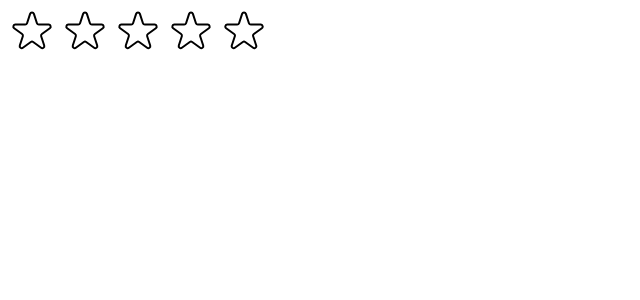
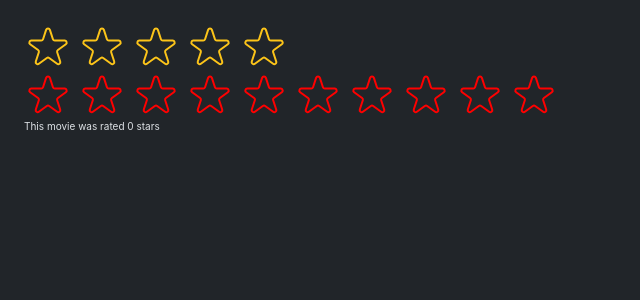
Before and after one commit to sidhantrajput1/UsePopCorn, a React (Vite) app: page / in a window 1280 px wide. Shown: the top 300 px of the page, without its empty margins (0-640 px from the left). Built offline with nearby package versions, Linux system fonts and the light colour scheme.

Commit message:
StarRating:

```diff
--- a/src/StarRating.jsx
+++ b/src/StarRating.jsx
@@ -1,5 +1,6 @@
 /* eslint-disable react/prop-types */
 import { useState } from "react";
+import PropTypes from 'prop-types'
 
 const containerStyle = {
   display: "flex",
@@ -9,51 +10,77 @@
 
 const starContainerStyle = {
   display: "flex",
-  // alignItems: 'center',
-  gap: "5px",
+  gap: "6px",
 };
 
-const textStyle = {
-  lineHeight: "1",
-  margin: "0",
+StarRating.propTypes = {
+  maxRating: PropTypes.number,
+  defaultRating: PropTypes.number,
+  color: PropTypes.string,
+  size: PropTypes.number,
+  messages: PropTypes.array,
+  className: PropTypes.string,
+  onSetRating: PropTypes.func,
 };
 
+
 // eslint-disable-next-line react/prop-types
-export default function StarRating({ maxRating }) {
-  const [rating, setRating] = useState(0);
+export default function StarRating({
+  maxRating = 5,
+  color = "#fcc419",
+  size = 48,
+  className = "",
+  messages = [],
+  defaultRating = 0,
+  onSetRating,
+}) {
+  const [rating, setRating] = useState(defaultRating);
   const [tempRating, setTempRating] = useState(0);
 
   function handleRating(rating) {
     setRating(rating);
+    onSetRating(rating)
   }
 
+  const textStyle = {
+    lineHeight: "1",
+    margin: "0",
+    color,
+    fontSize: `${size / 1.5}px`,
+  };
+
   return (
-    <div style={containerStyle}>
+    <div style={containerStyle} className={className}>
       <div style={starContainerStyle}>
         {Array.from({ length: maxRating }, (_, i) => (
           <Star
             key={i}
             onRate={() => handleRating(i + 1)}
-            full={tempRating ? tempRating >= i + 1 :  rating >= i + 1}
-            onHoverIn={() => setTempRating(i+1)}
+            full={tempRating ? tempRating >= i + 1 : rating >= i + 1}
+            onHoverIn={() => setTempRating(i + 1)}
             onHoverOut={() => setTempRating(0)}
+            color={color}
+            size={size}
           />
         ))}
       </div>
-      <p style={textStyle}>{tempRating || " "}</p>
+      <p style={textStyle}>
+        {messages.length === maxRating
+          ? messages[tempRating ? tempRating - 1 : rating - 1]
+          : tempRating || rating || ""}
+      </p>
     </div>
   );
 }
 
-const starStyle = {
-  width: "48px",
-  height: "48px",
-  display: "flex",
-  cursor: "pointer",
-  color: "black",
-};
+function Star({ onRate, full, onHoverIn, onHoverOut, color, size }) {
+  const starStyle = {
+    width: `${size}px`,
+    height: `${size}px`,
+    display: "flex",
+    cursor: "pointer",
+  };
 
-function Star({ onRate, full, onHoverIn, onHoverOut }) {
   return (
     <span
       role="button"
@@ -65,9 +92,9 @@
       {full ? (
         <svg
           xmlns="http://www.w3.org/2000/svg"
-          fill="#000"
+          fill={color}
           viewBox="0 0 24 24"
-          stroke="#000"
+          stroke={color}
         >
           <path
             strokeLinecap="round"
@@ -81,7 +108,7 @@
           xmlns="http://www.w3.org/2000/svg"
           fill="none"
           viewBox="0 0 24 24"
-          stroke="#000"
+          stroke={color}
         >
           <path
             strokeLinecap="round"
--- a/src/main.jsx
+++ b/src/main.jsx
@@ -1,13 +1,29 @@
-import { StrictMode } from 'react'
-import { createRoot } from 'react-dom/client'
-import StarRating from './StarRating'
-// import './index.css'
+import { StrictMode, useState } from "react";
+import { createRoot } from "react-dom/client";
+import StarRating from "./StarRating";
+import './index.css'
 // import App from './App.jsx'
 
-createRoot(document.getElementById('root')).render(
+// eslint-disable-next-line react-refresh/only-export-components
+function Test() {
+  const [movieRating, setMovieRating] = useState(0);
+  return (
+    <div>
+      <StarRating color="red" maxRating={10} onSetRating={setMovieRating}/>
+      <p>This movie was rated {movieRating} stars</p>
+    </div>
+  )
+}
+
+createRoot(document.getElementById("root")).render(
   <StrictMode>
     {/* <App /> */}
-    <StarRating maxRating={5} />
-
-  </StrictMode>,
-)
+    <StarRating
+      maxRating={5}
+      className="test"
+      messages={["Terrible", "Bad", "Okay", "Good", "Amazing"]}
+      defaulRating={2}
+    />
+    <Test />
+  </StrictMode>
+);
```
